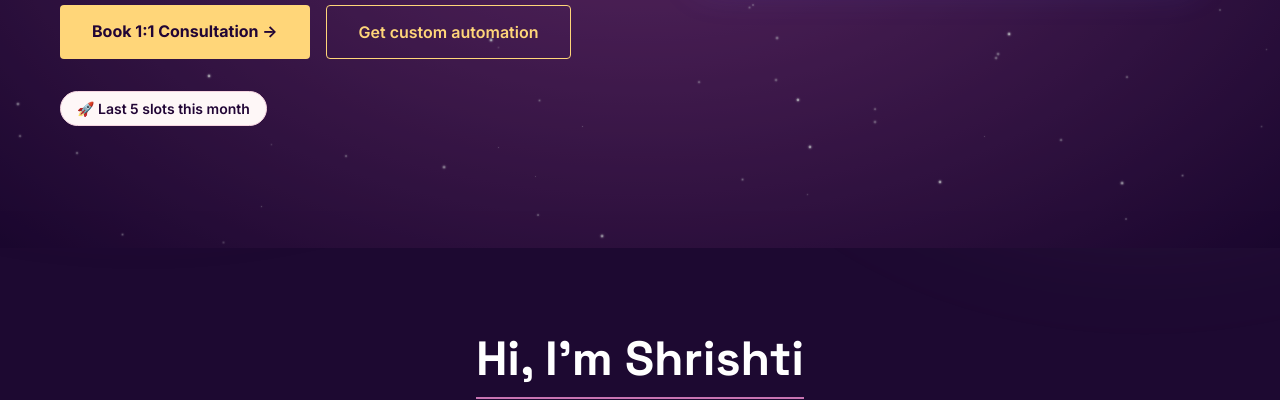
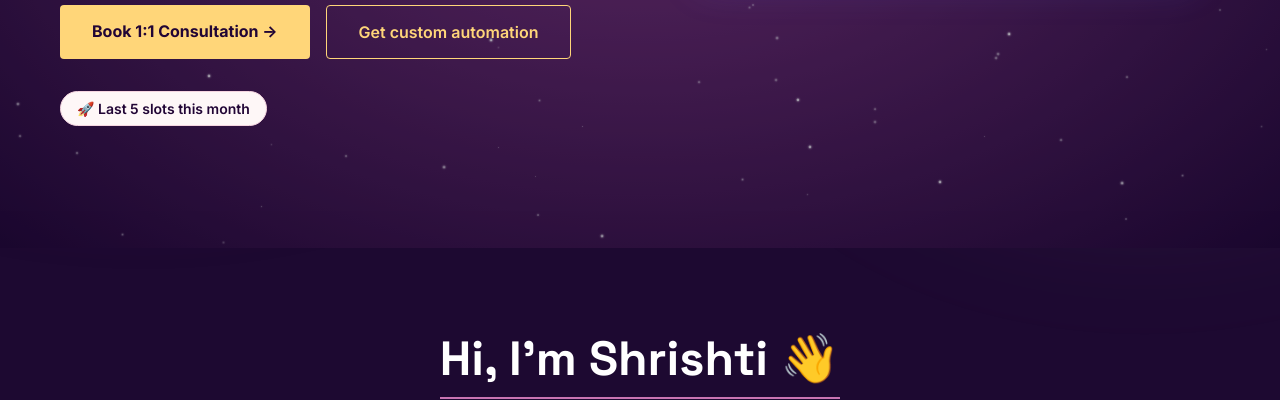
Before and after one commit to shrishtisnagar/the-s-curve, a plain HTML site: page index.html in a window 1280 px wide. Shown: the part 552-952 px from the top of the page. Drawn offline with Linux system fonts and the light colour scheme.

Commit message:
Update index.html

```diff
--- a/index.html
+++ b/index.html
@@ -1119,7 +1119,7 @@
     <section class="about fade-in-element" id="about">
         <div class="container">
             <div class="section-header">
-                <h2>Hi, I'm Shrishti</h2>
+                <h2>Hi, I'm Shrishti 👋</h2>
             </div>
 
             <div class="about-content">
```
